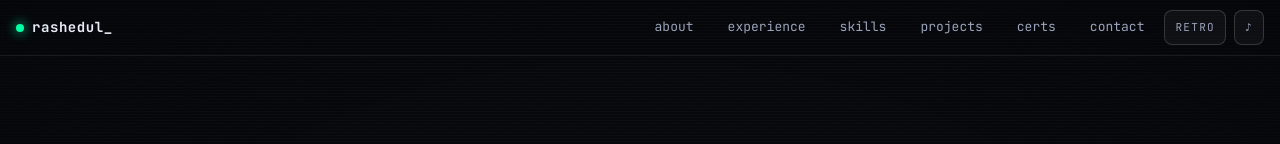
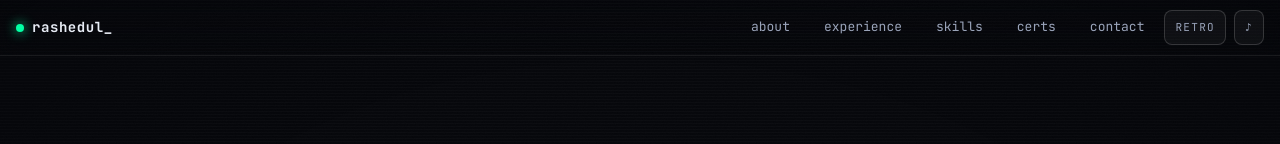
Before and after one commit to Rashedul98/thisisrashedul, a plain HTML site: page index.html in a window 1280 px wide. Shown: the top 144 px of the page. Drawn offline with Linux system fonts and the light colour scheme.

Commit message:
refactoring

```diff
--- a/index.html
+++ b/index.html
@@ -79,7 +79,7 @@
       <a href="#about">about</a>
       <a href="#experience">experience</a>
       <a href="#skills">skills</a>
-      <a href="#projects">projects</a>
+      <!-- <a href="#projects">projects</a> -->
       <a href="#certs">certs</a>
       <a href="#contact">contact</a>
     </nav>
@@ -267,7 +267,7 @@
     </section>
 
     <!-- PROJECTS -->
-    <section id="projects" class="section">
+    <!-- <section id="projects" class="section">
       <header class="section__head">
         <span class="section__num">// 04</span>
         <h2>build.archive</h2>
@@ -350,7 +350,7 @@
           </div>
         </article>
       </div>
-    </section>
+    </section> -->
 
     <!-- CERTIFICATIONS -->
     <section id="certs" class="section">
```
